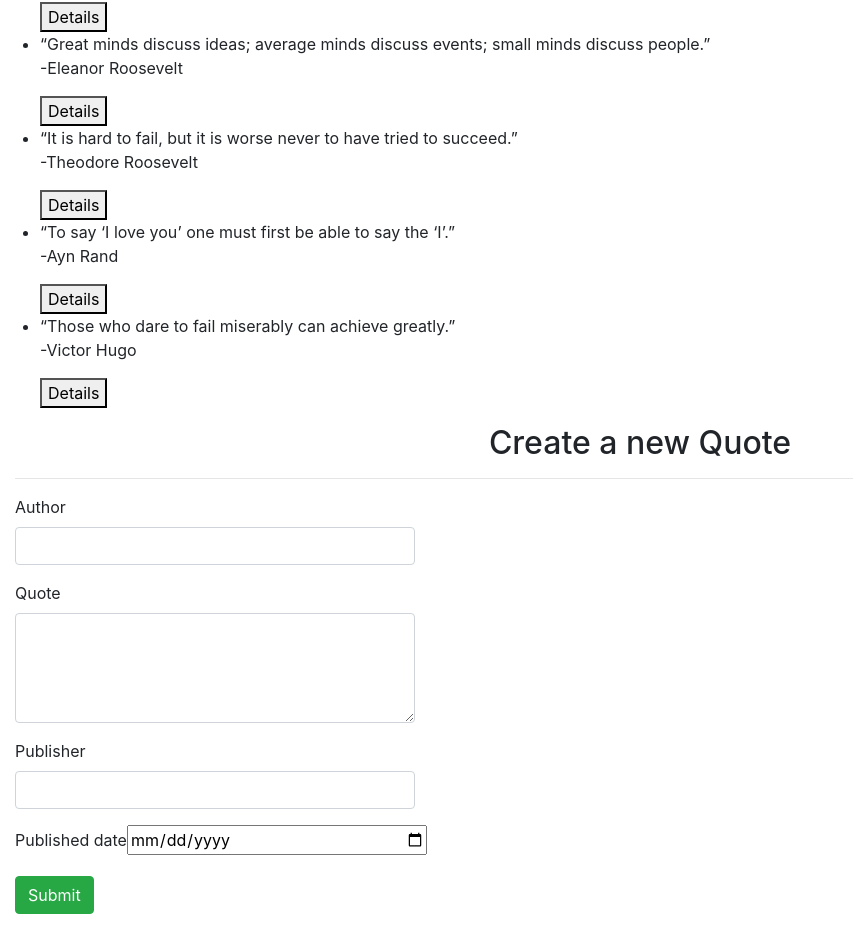
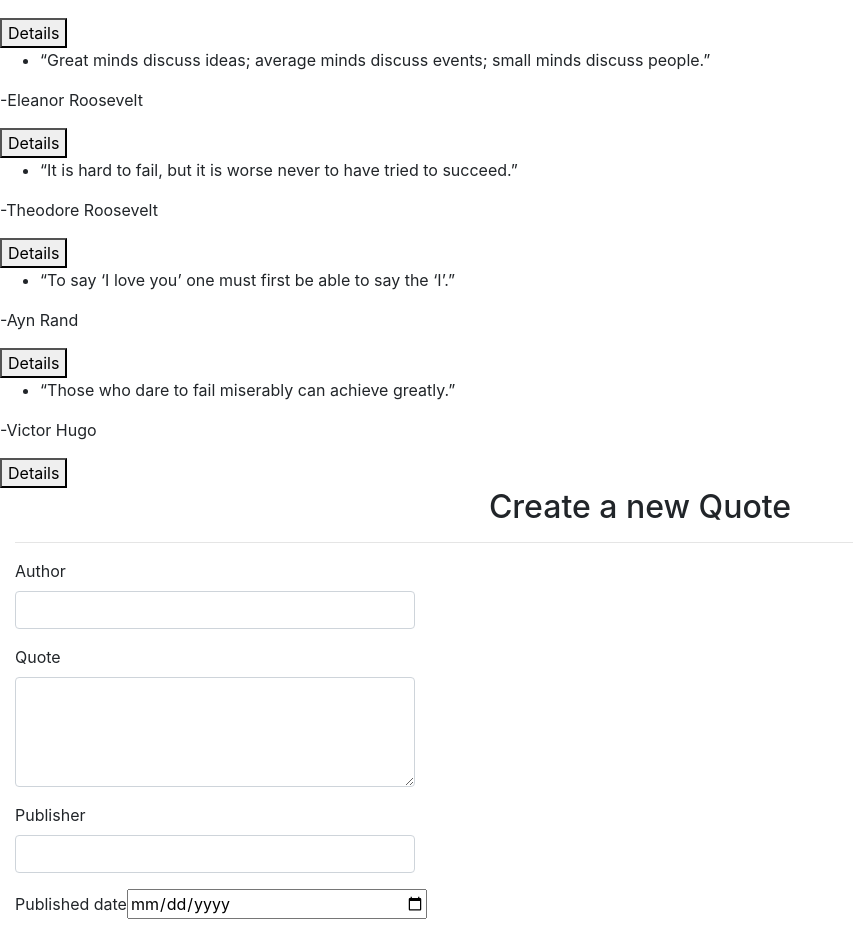
Before and after one commit to claudinos/Quotes, an Angular app: page / in a window 1280 px wide. Shown: the part 424-1362 px from the top of the page, without its empty margins (0-853 px from the left). Before the commit the page ends 1338 px from the top, so only its background shows below. Built offline with nearby package versions, Linux system fonts and the light colour scheme.

Commit message:
add quote

```diff
--- a/src/app/app.component.html
+++ b/src/app/app.component.html
@@ -9,5 +9,5 @@
   </div>
 
   <app-quote></app-quote>
-  <app-quote-form></app-quote-form>
+  <!-- <app-quote-form></app-quote-form> -->
 </div>
--- a/src/app/quote-details/quote-details.component.html
+++ b/src/app/quote-details/quote-details.component.html
@@ -2,4 +2,9 @@
 <p>{{umuhire.Publisher}}</p>
 <p>{{umuhire.completeDate|dateCount}} days</p>
 <p>Published on {{umuhire.completeDate|date|uppercase}}</p>
+<!-- <button type="text" class="btn btn-primary" (click)="voteshow()">upvote</button>
+<br><br>
+<h5 *ngIf="voteshow">{{votequote}}</h5>
+<button type="text" class="btn btn-primary" (click)="downshow()">downvote</button><br><br>
+<h5 *ngIf="downshow">{{downquote}}</h5> -->
 <button (click)= 'claudineDelete(true)'>Delete Quote</button>
--- a/src/app/quote-details/quote-details.component.ts
+++ b/src/app/quote-details/quote-details.component.ts
@@ -11,6 +11,8 @@ export class QuoteDetailsComponent implements OnInit {
   claudineDelete(complete:boolean){
     this.isComplete.emit(complete);
   }
+  // votequote= 0;
+  // voteshow = true;
   constructor() { }
 
   ngOnInit() {
--- a/src/app/quote-form/quote-form.component.html
+++ b/src/app/quote-form/quote-form.component.html
@@ -4,7 +4,7 @@
    <form (ngSubmit)='submitQuote()' #quoteForm='ngForm'>
         <div class="form-group">
           <label for="description">Author</label>
-          <input type="text" class="form-control" id="author" [(ngModel)]="newQuote.author" name="author" #author='ngModel' required style="width:400px;">
+          <input type="text" class="form-control" id="author" [(ngModel)]="newQuote.Author" name="author" #author='ngModel' required style="width:400px;">
         </div>
 
         <div class="form-group">
@@ -14,7 +14,7 @@
 
         <div class="form-group">
           <label for="complete">Publisher</label>
-          <input type="text" class="form-control" id="publisher" [(ngModel)]="newQuote.publisher" name="publisher" #publisher='ngModel' required style="width:400px;">
+          <input type="text" class="form-control" id="publisher" [(ngModel)]="newQuote.Publisher" name="publisher" #publisher='ngModel' required style="width:400px;">
         </div>
 
         <div class="form-group">
--- a/src/app/quote/quote.component.html
+++ b/src/app/quote/quote.component.html
@@ -1,14 +1,15 @@
 
 <h1>Quotes</h1>
 <hr>
-<ul>
+
   <div *ngFor='let x of claudine;let i = index'>
-    <li>{{x.quote}}</li>
+      <ul> <li>{{x.quote}}</li></ul>
     <p>{{x.Author}}</p>
     <button (click)='Details(i)'> Details</button>
     <div *ngIf='x.showDescription'>
        <app-quote-details [umuhire]='x' (isComplete) = 'claudineDelete($event,i)'></app-quote-details>
-       <app-quote-form (addQuote)="addnewQuote($event)"></app-quote-form> -
+      </div>
     </div>
-  </div>
-</ul>
+
+
+<app-quote-form (addQuote)="addnewQuote($event)"></app-quote-form>
```
